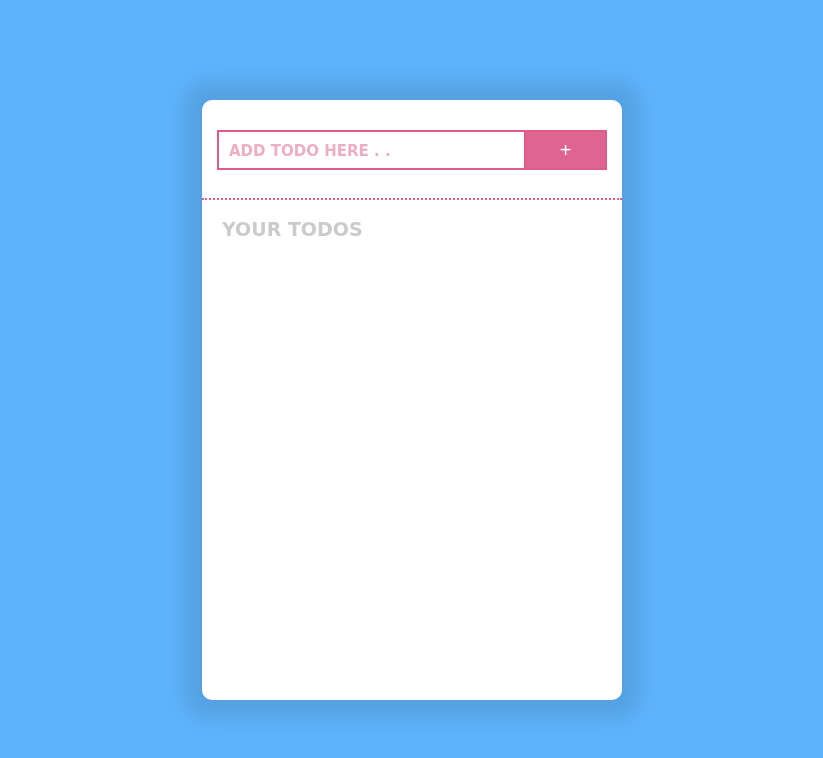
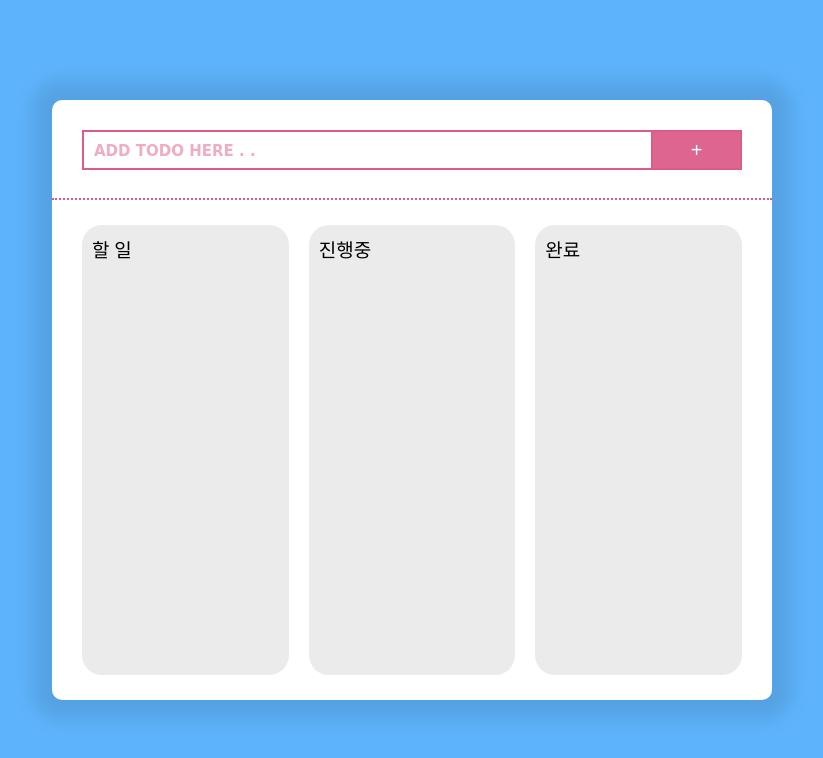
Before and after one commit to jongho-dev/Todolist, a website built with webpack: page index.html in a window 1280 px wide. Shown: the whole page, without its empty margins (228-1051 px from the left). Built offline with nearby package versions, Linux system fonts and the light colour scheme; a web font is replaced by a local one.

Commit message:
feat: list 분리(할일, 진행중, 완료)

```diff
--- a/css/style.scss
+++ b/css/style.scss
@@ -17,7 +17,7 @@ body {
 }
 
 .container {
-  width: 420px;
+  width: 720px;
   height: 600px;
   background-color: white;
   border-radius: 10px;
@@ -25,7 +25,7 @@ body {
 
   .top {
     height: 100px;
-    padding: 30px 15px;
+    padding: 30px 30px;
     border-bottom: 2px dotted rgb(220, 91, 136);
 
     form {
@@ -64,14 +64,20 @@ body {
   }
 
   .bottom {
+    display: flex;
+    flex-direction: row;
     padding: 15px 20px;
+    height: 80%;
 
     div {
-      color: rgba(190, 190, 190, 0.8);
-      font-family: 'Klee One', cursive;
-      font-weight: 600;
+      background-color: rgba(190, 190, 190, 0.3);
+
       font-size: 19px;
-      padding: 3px 0 10px 0;
+      padding: 10px;
+      margin: 10px;
+      width: 32%;
+      height: 100%;
+      border-radius: 20px;
     }
 
     li {
--- a/index.html
+++ b/index.html
@@ -21,8 +21,16 @@
         </form>
       </div>
       <div class="bottom">
-        <div>YOUR TODOS</div>
-        <ul id="todo-list"></ul>
+        <div>
+          <span class="title">할 일</span>
+          <ul id="todo-list"></ul>
+        </div>
+        <div>
+          <span class="title">진행중</span>
+        </div>
+        <div>
+          <span class="title">완료</span>
+        </div>
       </div>
     </div>
   </body>
```
Also changed, not shown: css/style.css, 1 other file.
